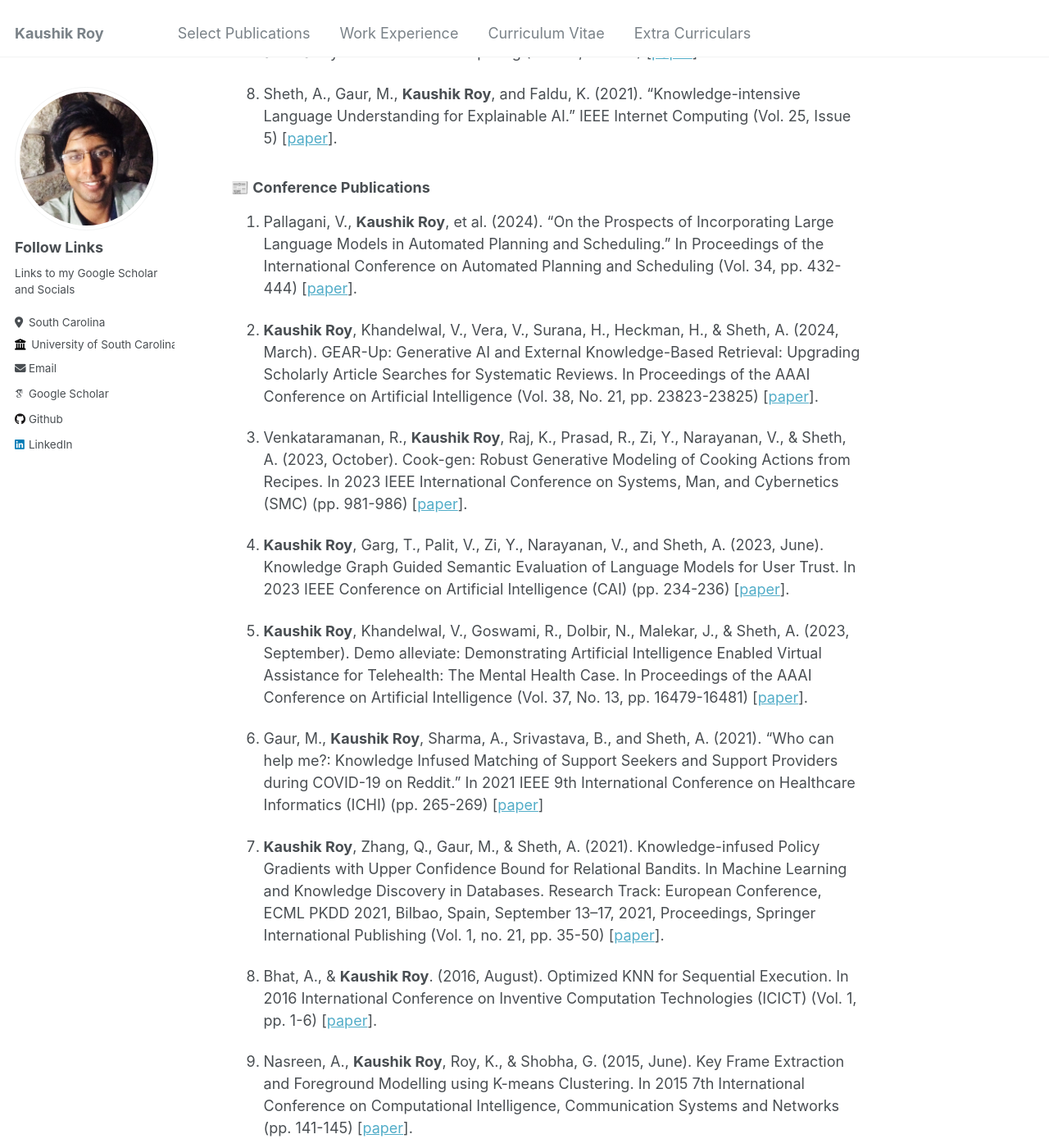
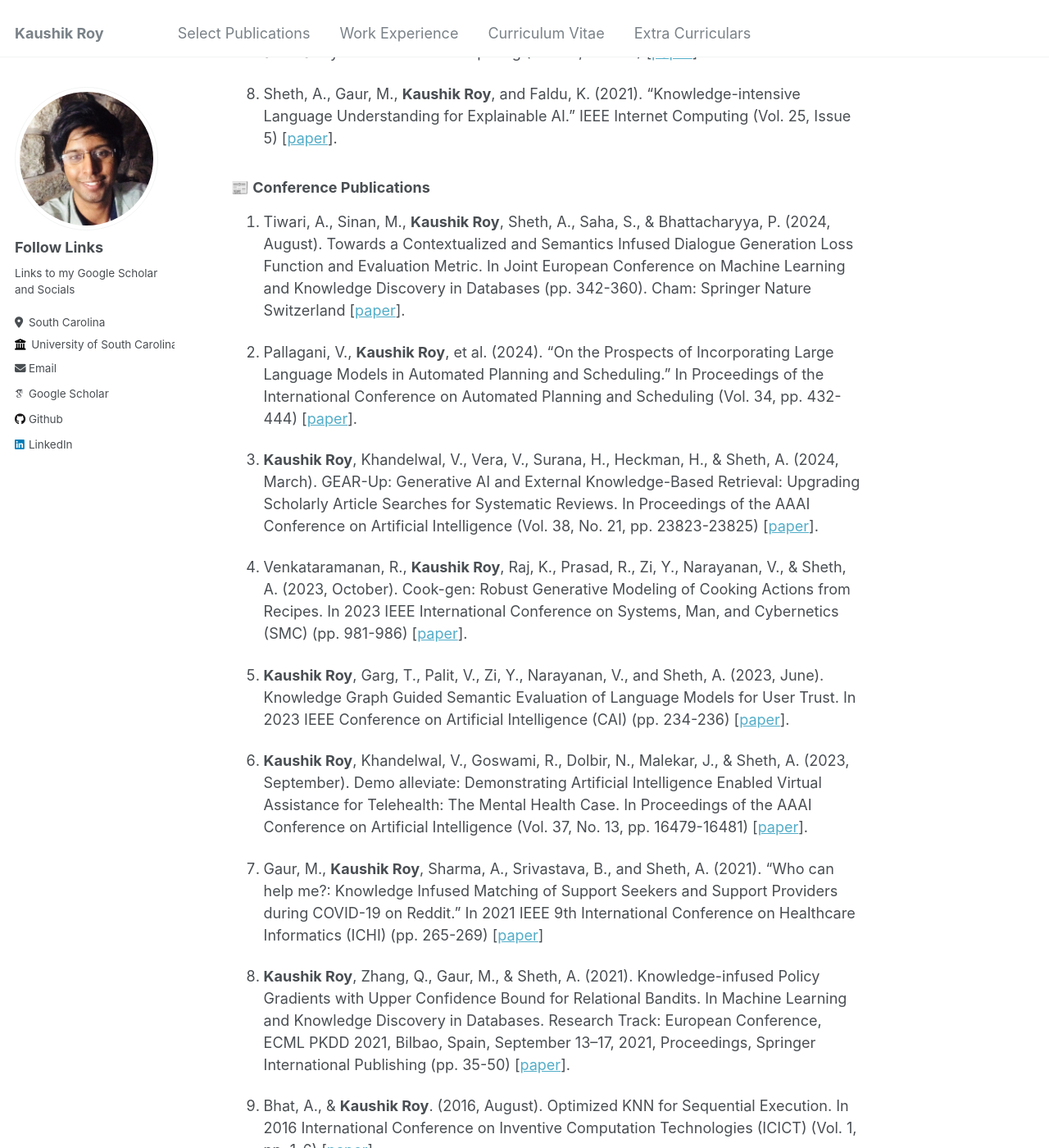
Before and after one commit to kauroy1994/home, a Jekyll site: the page built from _pages/markdown.md, in a window 1280 px wide and 1400 px high, scrolled down 1503 px. Shown: the whole window at 82% size. Built offline with Jekyll 4.4.1, drawn with Linux system fonts in a browser that asks for light colours; some web fonts are replaced.

Commit message:
Update markdown.md

```diff
--- a/_pages/markdown.md
+++ b/_pages/markdown.md
@@ -38,29 +38,31 @@ author_profile: true
 8. Sheth, A., Gaur, M., **Kaushik Roy**, and Faldu, K. (2021). "Knowledge-intensive Language Understanding for Explainable AI." IEEE Internet Computing (Vol. 25, Issue 5) [[paper](https://ieeexplore.ieee.org/iel7/4236/9565405/09514440.pdf?casa_token=oZmj5hDj31QAAAAA:-My73_vFFd6hcDHSIcjK6TDQszUN5ouON-fWu7UQZm04gmS_b26R_yHdcj2R6orUzkXh5jp-)].
 
 ### 📰 Conference Publications
-1. Pallagani, V., **Kaushik Roy**, et al. (2024). "On the Prospects of Incorporating Large Language Models in Automated Planning and Scheduling." In Proceedings of the International Conference on Automated Planning and Scheduling (Vol. 34, pp. 432-444) [[paper](https://ojs.aaai.org/index.php/ICAPS/article/download/31503/33663)].
+1. Tiwari, A., Sinan, M., **Kaushik Roy**, Sheth, A., Saha, S., & Bhattacharyya, P. (2024, August). Towards a Contextualized and Semantics Infused Dialogue Generation Loss Function and Evaluation Metric. In Joint European Conference on Machine Learning and Knowledge Discovery in Databases (pp. 342-360). Cham: Springer Nature Switzerland [[paper](https://link.springer.com/chapter/10.1007/978-3-031-70371-3_20)].
 
-2. **Kaushik Roy**, Khandelwal, V., Vera, V., Surana, H., Heckman, H., & Sheth, A. (2024, March). GEAR-Up: Generative AI and External Knowledge-Based Retrieval: Upgrading Scholarly Article Searches for Systematic Reviews. In Proceedings of the AAAI Conference on Artificial Intelligence (Vol. 38, No. 21, pp. 23823-23825) [[paper](https://ojs.aaai.org/index.php/AAAI/article/view/30577/32739)].
+2. Pallagani, V., **Kaushik Roy**, et al. (2024). "On the Prospects of Incorporating Large Language Models in Automated Planning and Scheduling." In Proceedings of the International Conference on Automated Planning and Scheduling (Vol. 34, pp. 432-444) [[paper](https://ojs.aaai.org/index.php/ICAPS/article/download/31503/33663)].
 
-3. Venkataramanan, R., **Kaushik Roy**, Raj, K., Prasad, R., Zi, Y., Narayanan, V., & Sheth, A. (2023, October). Cook-gen: Robust Generative Modeling of Cooking Actions from Recipes. In 2023 IEEE International Conference on Systems, Man, and Cybernetics (SMC) (pp. 981-986) [[paper](https://ieeexplore.ieee.org/iel7/10391856/10393862/10394432.pdf?casa_token=8Hjofcm7KCsAAAAA:u0Z13JtzVV00fGaITZCQZP6Ps1F_cj3oPW6NsU-w4zz60BByslLrPEboOTU_EdnJtD2tIMJW)].
+3. **Kaushik Roy**, Khandelwal, V., Vera, V., Surana, H., Heckman, H., & Sheth, A. (2024, March). GEAR-Up: Generative AI and External Knowledge-Based Retrieval: Upgrading Scholarly Article Searches for Systematic Reviews. In Proceedings of the AAAI Conference on Artificial Intelligence (Vol. 38, No. 21, pp. 23823-23825) [[paper](https://ojs.aaai.org/index.php/AAAI/article/view/30577/32739)].
 
-4. **Kaushik Roy**, Garg, T., Palit, V., Zi, Y., Narayanan, V., and Sheth, A. (2023, June). Knowledge Graph Guided Semantic Evaluation of Language Models for User Trust. In 2023 IEEE Conference on Artificial Intelligence (CAI) (pp. 234-236) [[paper](https://arxiv.org/pdf/2305.04989)].
+4. Venkataramanan, R., **Kaushik Roy**, Raj, K., Prasad, R., Zi, Y., Narayanan, V., & Sheth, A. (2023, October). Cook-gen: Robust Generative Modeling of Cooking Actions from Recipes. In 2023 IEEE International Conference on Systems, Man, and Cybernetics (SMC) (pp. 981-986) [[paper](https://ieeexplore.ieee.org/iel7/10391856/10393862/10394432.pdf?casa_token=8Hjofcm7KCsAAAAA:u0Z13JtzVV00fGaITZCQZP6Ps1F_cj3oPW6NsU-w4zz60BByslLrPEboOTU_EdnJtD2tIMJW)].
 
-5. **Kaushik Roy**, Khandelwal, V., Goswami, R., Dolbir, N., Malekar, J., & Sheth, A. (2023, September). Demo alleviate: Demonstrating Artificial Intelligence Enabled Virtual Assistance for Telehealth: The Mental Health Case. In Proceedings of the AAAI Conference on Artificial Intelligence (Vol. 37, No. 13, pp. 16479-16481) [[paper](https://ojs.aaai.org/index.php/AAAI/article/view/27085/26857)].
+5. **Kaushik Roy**, Garg, T., Palit, V., Zi, Y., Narayanan, V., and Sheth, A. (2023, June). Knowledge Graph Guided Semantic Evaluation of Language Models for User Trust. In 2023 IEEE Conference on Artificial Intelligence (CAI) (pp. 234-236) [[paper](https://arxiv.org/pdf/2305.04989)].
 
-6. Gaur, M., **Kaushik Roy**, Sharma, A., Srivastava, B., and Sheth, A. (2021). "Who can help me?: Knowledge Infused Matching of Support Seekers and Support Providers during COVID-19 on Reddit."  In 2021 IEEE 9th International Conference on Healthcare Informatics (ICHI) (pp. 265-269) [[paper](https://ieeexplore.ieee.org/iel7/9565698/9565699/09565766.pdf?casa_token=yY3ddWrJyE4AAAAA:RamZPcTRCDuEhJT1aanBllvKZWmNmsfF7ufHEJpUkMtqtijzkHGdJ4WKfCj_PR00-wppY2WB)]
+6. **Kaushik Roy**, Khandelwal, V., Goswami, R., Dolbir, N., Malekar, J., & Sheth, A. (2023, September). Demo alleviate: Demonstrating Artificial Intelligence Enabled Virtual Assistance for Telehealth: The Mental Health Case. In Proceedings of the AAAI Conference on Artificial Intelligence (Vol. 37, No. 13, pp. 16479-16481) [[paper](https://ojs.aaai.org/index.php/AAAI/article/view/27085/26857)].
 
-7. **Kaushik Roy**, Zhang, Q., Gaur, M., & Sheth, A. (2021). Knowledge-infused Policy Gradients with Upper Confidence Bound for Relational Bandits. In Machine Learning and Knowledge Discovery in Databases. Research Track: European Conference, ECML PKDD 2021, Bilbao, Spain, September 13–17, 2021, Proceedings, Springer International Publishing (Vol. 1, no. 21, pp. 35-50) [[paper](https://arxiv.org/pdf/2106.13895)].
+7. Gaur, M., **Kaushik Roy**, Sharma, A., Srivastava, B., and Sheth, A. (2021). "Who can help me?: Knowledge Infused Matching of Support Seekers and Support Providers during COVID-19 on Reddit."  In 2021 IEEE 9th International Conference on Healthcare Informatics (ICHI) (pp. 265-269) [[paper](https://ieeexplore.ieee.org/iel7/9565698/9565699/09565766.pdf?casa_token=yY3ddWrJyE4AAAAA:RamZPcTRCDuEhJT1aanBllvKZWmNmsfF7ufHEJpUkMtqtijzkHGdJ4WKfCj_PR00-wppY2WB)]
 
-8. Bhat, A., & **Kaushik Roy**. (2016, August). Optimized KNN for Sequential Execution. In 2016 International Conference on Inventive Computation Technologies (ICICT) (Vol. 1, pp. 1-6) [[paper](https://ieeexplore.ieee.org/iel7/7811903/7823173/07823178.pdf?casa_token=4nQpFXn8kj4AAAAA:4KzvN1J-2OqcFmPP02mz8zBbKzLJOopxOWU5MvTwend0CPvB5crLsJMj3ZPZVHMzIqtvYYFt)].
+8. **Kaushik Roy**, Zhang, Q., Gaur, M., & Sheth, A. (2021). Knowledge-infused Policy Gradients with Upper Confidence Bound for Relational Bandits. In Machine Learning and Knowledge Discovery in Databases. Research Track: European Conference, ECML PKDD 2021, Bilbao, Spain, September 13–17, 2021, Proceedings, Springer International Publishing (pp. 35-50) [[paper](https://arxiv.org/pdf/2106.13895)].
 
-9. Nasreen, A., **Kaushik Roy**, Roy, K., & Shobha, G. (2015, June). Key Frame Extraction and Foreground Modelling using K-means Clustering. In 2015 7th International Conference on Computational Intelligence, Communication Systems and Networks (pp. 141-145) [[paper](https://www.researchgate.net/profile/Azra-Nasreen/publication/308734509_Key_Frame_Extraction_and_Foreground_Modelling_Using_K-Means_Clustering/links/5ecd0b0592851c313aeab85d/Key-Frame-Extraction-and-Foreground-Modelling-Using-K-Means-Clustering.pdf)].
+9. Bhat, A., & **Kaushik Roy**. (2016, August). Optimized KNN for Sequential Execution. In 2016 International Conference on Inventive Computation Technologies (ICICT) (Vol. 1, pp. 1-6) [[paper](https://ieeexplore.ieee.org/iel7/7811903/7823173/07823178.pdf?casa_token=4nQpFXn8kj4AAAAA:4KzvN1J-2OqcFmPP02mz8zBbKzLJOopxOWU5MvTwend0CPvB5crLsJMj3ZPZVHMzIqtvYYFt)].
 
-10. Bhat, A. G., **Kaushik Roy**, Anchalia, P. P., & Jeevith, H. M. (2015, March). Design and Implementation of a Dynamic Intelligent Traffic Control System. In 2015 17th UKSim-AMSS International Conference on Modelling and Simulation (UKSim) (pp. 369-373) [[paper](https://uksim.info/uksim2015/data/8713a369.pdf)].
+10. Nasreen, A., **Kaushik Roy**, Roy, K., & Shobha, G. (2015, June). Key Frame Extraction and Foreground Modelling using K-means Clustering. In 2015 7th International Conference on Computational Intelligence, Communication Systems and Networks (pp. 141-145) [[paper](https://www.researchgate.net/profile/Azra-Nasreen/publication/308734509_Key_Frame_Extraction_and_Foreground_Modelling_Using_K-Means_Clustering/links/5ecd0b0592851c313aeab85d/Key-Frame-Extraction-and-Foreground-Modelling-Using-K-Means-Clustering.pdf)].
 
-11. Anchalia, P. P., **Kaushik Roy**, & Roy, K. (2015, March). Two Class Fisher's Linear Discriminant Analysis Using MapReduce. In 2015 17th UKSim-AMSS International Conference on Modelling and Simulation (UKSim) (pp. 463-469) [[paper](https://uksim.info/uksim2015/data/8713a463.pdf)].
+11. Bhat, A. G., **Kaushik Roy**, Anchalia, P. P., & Jeevith, H. M. (2015, March). Design and Implementation of a Dynamic Intelligent Traffic Control System. In 2015 17th UKSim-AMSS International Conference on Modelling and Simulation (UKSim) (pp. 369-373) [[paper](https://uksim.info/uksim2015/data/8713a369.pdf)].
 
-12. Anchalia, P. P., & **Kaushik Roy** (2014, January). The K-nearest Neighbor Algorithm using MapReduce Paradigm. In 2014 5th International conference on intelligent systems, modelling and simulation (pp. 513-518) [[paper](https://ieeexplore.ieee.org/iel7/7279052/7280856/07280963.pdf?casa_token=3VPNSpjwnn0AAAAA:I8MrmSyx_dLv48JHRQaI3jSU4y9BjexWnHkWIBg_esmdN8EqW99TWrvLqla3Q_3Vs0uu0VbZ)].
+12. Anchalia, P. P., **Kaushik Roy**, & Roy, K. (2015, March). Two Class Fisher's Linear Discriminant Analysis Using MapReduce. In 2015 17th UKSim-AMSS International Conference on Modelling and Simulation (UKSim) (pp. 463-469) [[paper](https://uksim.info/uksim2015/data/8713a463.pdf)].
+
+13. Anchalia, P. P., & **Kaushik Roy** (2014, January). The K-nearest Neighbor Algorithm using MapReduce Paradigm. In 2014 5th International conference on intelligent systems, modelling and simulation (pp. 513-518) [[paper](https://ieeexplore.ieee.org/iel7/7279052/7280856/07280963.pdf?casa_token=3VPNSpjwnn0AAAAA:I8MrmSyx_dLv48JHRQaI3jSU4y9BjexWnHkWIBg_esmdN8EqW99TWrvLqla3Q_3Vs0uu0VbZ)].
 
 ### 📜 Symposium and Workshop Publications
 
```
